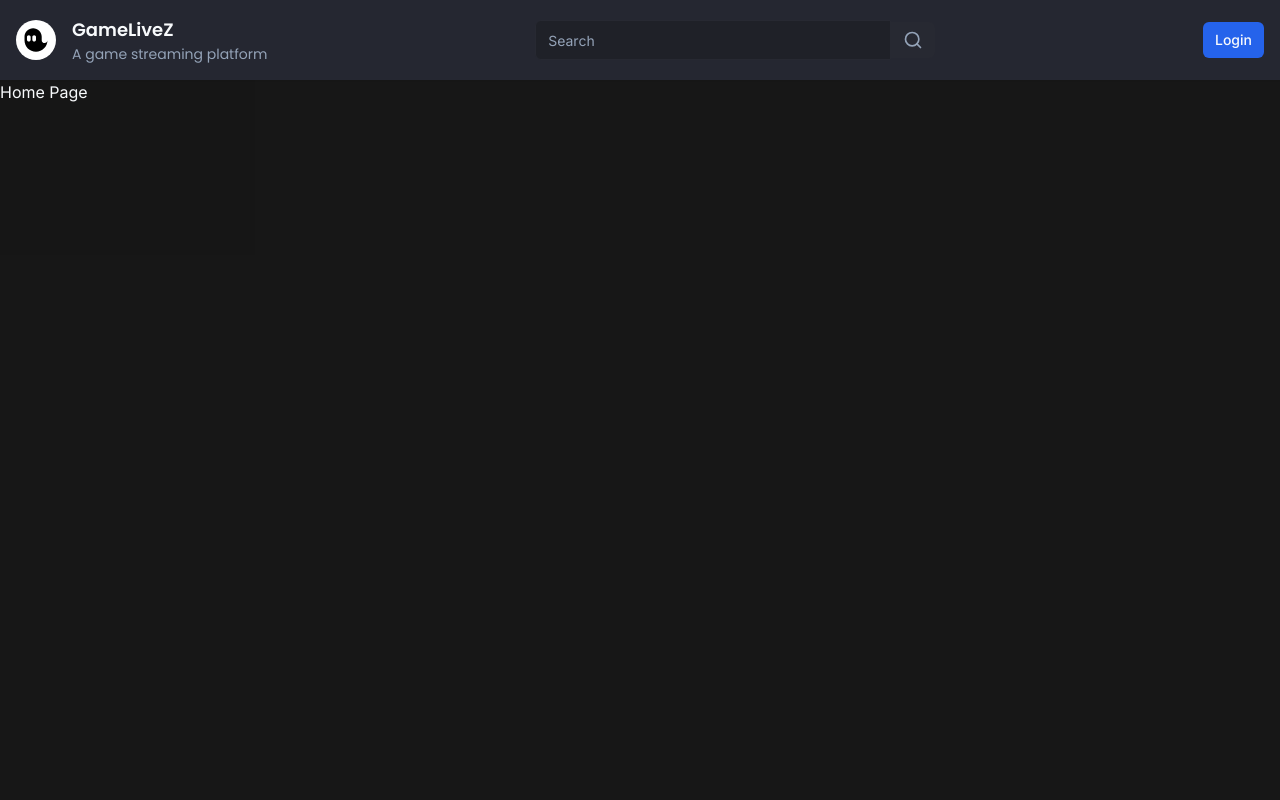
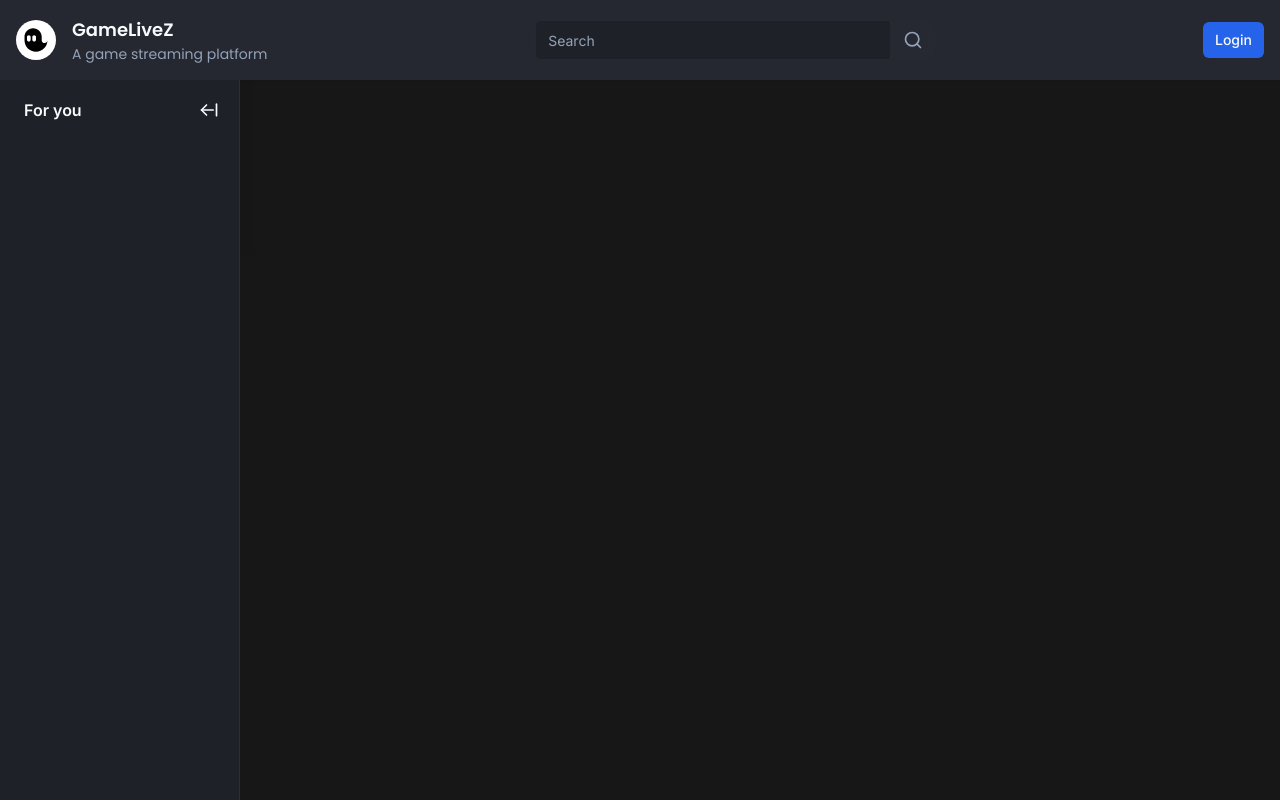
Before and after one commit to AnasGrzor/GameLiveZ, a Next.js app: page / in a window 1280 px wide. Built offline with nearby package versions, Linux system fonts and the light colour scheme; no server answers.

Commit message:
Added Sidebar

```diff
--- /dev/null
+++ b/app/(browse)/_components/container.tsx
@@ -0,0 +1,31 @@
+"use client"
+
+import { cn } from "@/lib/utils";
+import { useSidebar } from "@/store/use-sidebar";
+import { useEffect } from "react";
+import { useMediaQuery } from "usehooks-ts";
+
+interface ContainerProps {
+    children: React.ReactNode;
+}
+
+export const Container = ({ children }: ContainerProps) => {
+
+    const matches = useMediaQuery("(max-width: 1024px)");
+
+    const { collapsed,onExpand,onCollapse } = useSidebar((state) => state);
+
+    useEffect(() => {
+        if (matches) {
+            onCollapse();
+        } else {
+            onExpand();
+        }
+    },[matches,onExpand,onCollapse])
+
+    return (
+        <div className={cn("flex-1",collapsed ? "ml-[70px]" : "ml-[70px] lg:ml60")}>
+            {children}
+        </div>
+    );
+}
--- /dev/null
+++ b/app/(browse)/_components/sidebar/index.tsx
@@ -0,0 +1,10 @@
+import Toggle from "./toggle";
+import { Wrapper } from "./wrapper"
+
+export const Sidebar = () => {
+  return (
+    <Wrapper>
+      <Toggle />
+    </Wrapper>
+  );
+};
--- /dev/null
+++ b/app/(browse)/_components/sidebar/toggle.tsx
@@ -0,0 +1,42 @@
+"use client";
+
+import { Hint } from "@/components/hint";
+import { Button } from "@/components/ui/button";
+import { useSidebar } from "@/store/use-sidebar";
+import { ArrowLeftFromLine, ArrowRightFromLine } from "lucide-react";
+
+const Toggle = () => {
+  const { collapsed, onExpand, onCollapse } = useSidebar((state) => state);
+
+  const label = collapsed ? "Expand" : "Collapse";
+
+  return (
+    <>
+      {collapsed && (
+        <div className="hidden lg:flex w-full items-center justify-center pt-4 mb-4">
+          <Hint label={label} side="right" asChild>
+          <Button className="h-auto p-2" variant="ghost" onClick={onExpand}>
+            <ArrowRightFromLine className="w-5 h-5" />
+          </Button>
+          </Hint>
+        </div>
+      )}
+      {!collapsed && (
+        <div className="p-3 pl-6 mb-2 flex items-center w-full">
+          <p className="font-semibold text-primary">For you</p>
+          <Hint label={label} side="right" asChild>
+            <Button
+              className="h-auto p-2 ml-auto"
+              variant="ghost"
+              onClick={onCollapse}
+            >
+              <ArrowLeftFromLine className="w-5 h-5" />
+            </Button>
+          </Hint>
+        </div>
+      )}
+    </>
+  );
+};
+
+export default Toggle;
--- /dev/null
+++ b/app/(browse)/_components/sidebar/wrapper.tsx
@@ -0,0 +1,23 @@
+"use client";
+
+import { cn } from "@/lib/utils";
+import { useSidebar } from "@/store/use-sidebar";
+
+interface WrapperProps {
+  children: React.ReactNode;
+}
+
+export const Wrapper = ({ children }: WrapperProps) => {
+  const { collapsed } = useSidebar((state) => state);
+
+  return (
+    <aside
+      className={cn(
+        "fixed left-0 flex flex-col w-60 h-full bg-background border-r border-[#2D2E35] z-50",
+        collapsed && "w-[70px]"
+      )}
+    >
+      {children}
+    </aside>
+  );
+};
--- a/app/(browse)/layout.tsx
+++ b/app/(browse)/layout.tsx
@@ -1,12 +1,17 @@
+import { Container } from "./_components/container";
 import { Navbar } from "./_components/navbar";
+import { Sidebar } from "./_components/sidebar";
 
 const BrowseLayout = ({ children }: { children: React.ReactNode }) => {
   return (
     <>
-        <Navbar />
-      <div className="flex h-full pt-20">{children}</div>
+      <Navbar />
+      <div className="flex h-full pt-20">
+        <Sidebar />
+        <Container>{children}</Container>
+      </div>
     </>
   );
 };
 
-export default BrowseLayout
+export default BrowseLayout;
--- /dev/null
+++ b/components/hint.tsx
@@ -0,0 +1,25 @@
+import {
+  Tooltip,
+  TooltipContent,
+  TooltipProvider,
+  TooltipTrigger,
+} from "./ui/tooltip";
+
+interface HintProps {
+  label: String;
+  children: React.ReactNode;
+  asChild?: boolean;
+  side?: "top" | "bottom" | "left" | "right";
+  align?: "start" | "center" | "end";
+}
+
+export const Hint = ({ label, children, asChild, side, align }: HintProps) => {
+    return (
+      <TooltipProvider>
+        <Tooltip delayDuration={0}>
+          <TooltipTrigger asChild={asChild}>{children}</TooltipTrigger>
+          <TooltipContent className="text-black bg-white" side={side} align={align}><p className="text-sm font-semibold">{label}</p></TooltipContent>
+        </Tooltip>
+      </TooltipProvider>
+    );
+}
--- /dev/null
+++ b/components/ui/tooltip.tsx
@@ -0,0 +1,30 @@
+"use client"
+
+import * as React from "react"
+import * as TooltipPrimitive from "@radix-ui/react-tooltip"
+
+import { cn } from "@/lib/utils"
+
+const TooltipProvider = TooltipPrimitive.Provider
+
+const Tooltip = TooltipPrimitive.Root
+
+const TooltipTrigger = TooltipPrimitive.Trigger
+
+const TooltipContent = React.forwardRef<
+  React.ElementRef<typeof TooltipPrimitive.Content>,
+  React.ComponentPropsWithoutRef<typeof TooltipPrimitive.Content>
+>(({ className, sideOffset = 4, ...props }, ref) => (
+  <TooltipPrimitive.Content
+    ref={ref}
+    sideOffset={sideOffset}
+    className={cn(
+      "z-50 overflow-hidden rounded-md border bg-popover px-3 py-1.5 text-sm text-popover-foreground shadow-md animate-in fade-in-0 zoom-in-95 data-[state=closed]:animate-out data-[state=closed]:fade-out-0 data-[state=closed]:zoom-out-95 data-[side=bottom]:slide-in-from-top-2 data-[side=left]:slide-in-from-right-2 data-[side=right]:slide-in-from-left-2 data-[side=top]:slide-in-from-bottom-2",
+      className
+    )}
+    {...props}
+  />
+))
+TooltipContent.displayName = TooltipPrimitive.Content.displayName
+
+export { Tooltip, TooltipTrigger, TooltipContent, TooltipProvider }
--- a/package.json
+++ b/package.json
@@ -13,6 +13,7 @@
     "@clerk/themes": "^1.7.9",
     "@prisma/client": "^5.7.0",
     "@radix-ui/react-slot": "^1.0.2",
+    "@radix-ui/react-tooltip": "^1.0.7",
     "class-variance-authority": "^0.7.0",
     "clsx": "^2.0.0",
     "lucide-react": "^0.298.0",
@@ -23,7 +24,9 @@
     "react-dom": "^18",
     "svix": "^1.15.0",
     "tailwind-merge": "^2.1.0",
-    "tailwindcss-animate": "^1.0.7"
+    "tailwindcss-animate": "^1.0.7",
+    "usehooks-ts": "^2.9.1",
+    "zustand": "^4.4.7"
   },
   "devDependencies": {
     "@types/node": "^20",
--- /dev/null
+++ b/store/use-sidebar.ts
@@ -0,0 +1,13 @@
+import { create } from "zustand";
+
+interface SidebarState {
+    collapsed: boolean;
+    onExpand: () => void;
+    onCollapse: () => void;
+}
+
+export const useSidebar = create<SidebarState>((set) => ({
+    collapsed: false,
+    onExpand: () => set({ collapsed: false }),
+    onCollapse: () => set({ collapsed: true }),
+}))
```
Also changed, not shown: 1 other file (tests, documents, lock files or other folders).
